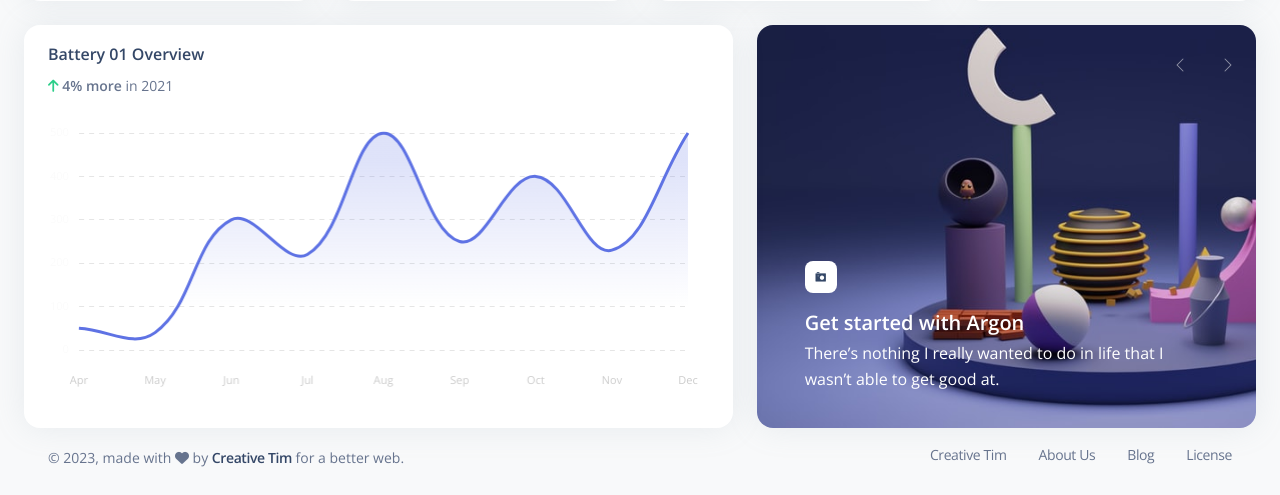
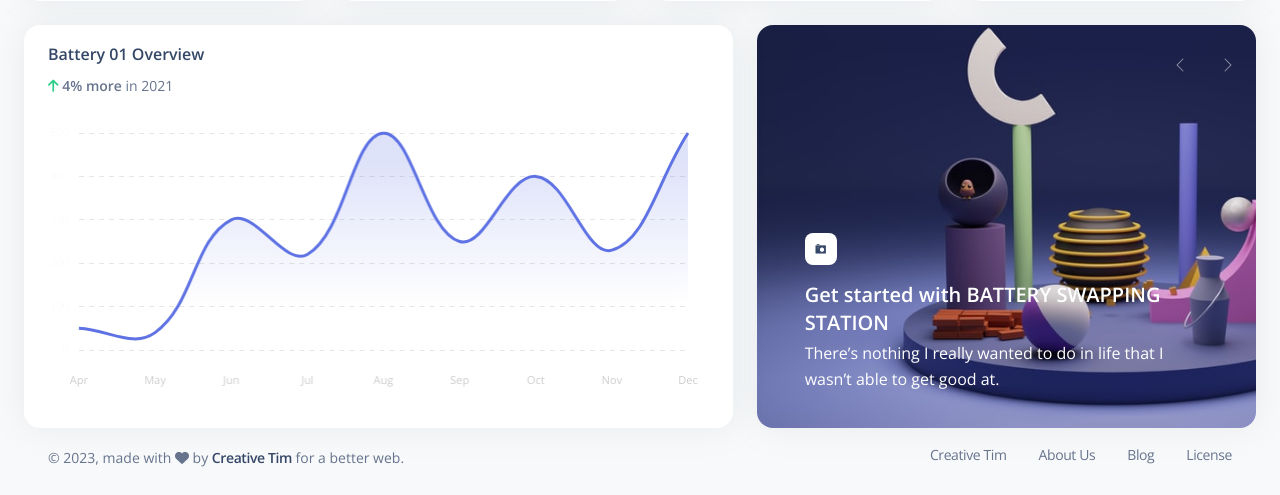
Before and after one commit to kirupan10/battery, a PHP site: the page made by index.php in a window 1280 px wide. Shown: the part 658-1153 px from the top of the page. Run offline with PHP 8.4, Linux system fonts and the light colour scheme; some libraries are stand-ins or nearby versions.

Commit message:
Update index.php

```diff
--- a/index.php
+++ b/index.php
@@ -573,7 +573,7 @@
                     <div class="icon icon-shape icon-sm bg-white text-center border-radius-md mb-3">
                       <i class="ni ni-camera-compact text-dark opacity-10"></i>
                     </div>
-                    <h5 class="text-white mb-1">Get started with Argon</h5>
+                    <h5 class="text-white mb-1">Get started with BATTERY SWAPPING STATION</h5>
                     <p>There’s nothing I really wanted to do in life that I wasn’t able to get good at.</p>
                   </div>
                 </div>
```
